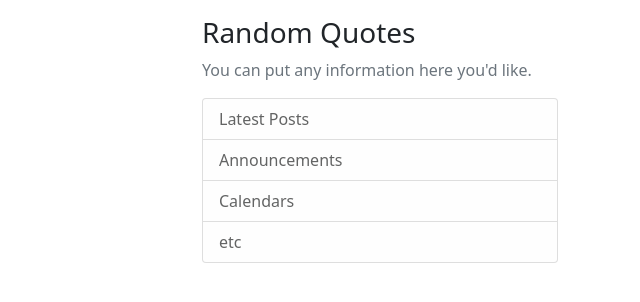
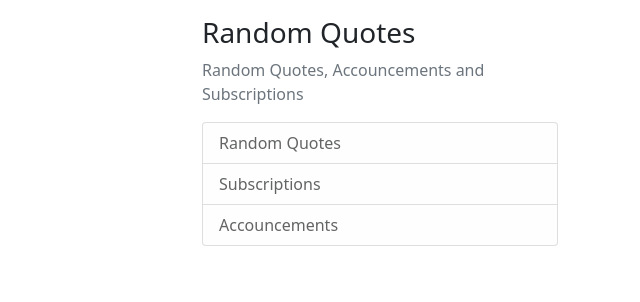
Before and after one commit to yahyasaadi/blog, a Flask app: page / in a window 1280 px wide. Shown: the part 56-358 px from the top of the page, without its empty margins (640-1280 px from the left). Run offline with Flask 2, Linux system fonts and the light colour scheme; data that the repository does not hold is empty.

```diff
--- /dev/null
+++ b/blog_app/config.py
@@ -0,0 +1,5 @@
+import os
+
+class Config:
+    SECRET_KEY = os.environ.get('S_KEY')
+    SQLALCHEMY_DATABASE_URI = os.environ.get('BLOG_DB')
--- a/blog_app/templates/base.html
+++ b/blog_app/templates/base.html
@@ -60,12 +60,11 @@
           <div class="col-md-4">
             <div class="quote-section">
               <h3>Random Quotes</h3>
-              <p class='text-muted'>You can put any information here you'd like.
+              <p class='text-muted'>Random Quotes, Accouncements and Subscriptions
                 <ul class="list-group">
-                  <li class="list-group-item list-group-item-light">Latest Posts</li>
-                  <li class="list-group-item list-group-item-light">Announcements</li>
-                  <li class="list-group-item list-group-item-light">Calendars</li>
-                  <li class="list-group-item list-group-item-light">etc</li>
+                  <li class="list-group-item list-group-item-light">Random Quotes</li>
+                  <li class="list-group-item list-group-item-light">Subscriptions</li>
+                  <li class="list-group-item list-group-item-light">Accouncements</li>
                 </ul>
               </p>
             </div>
```
